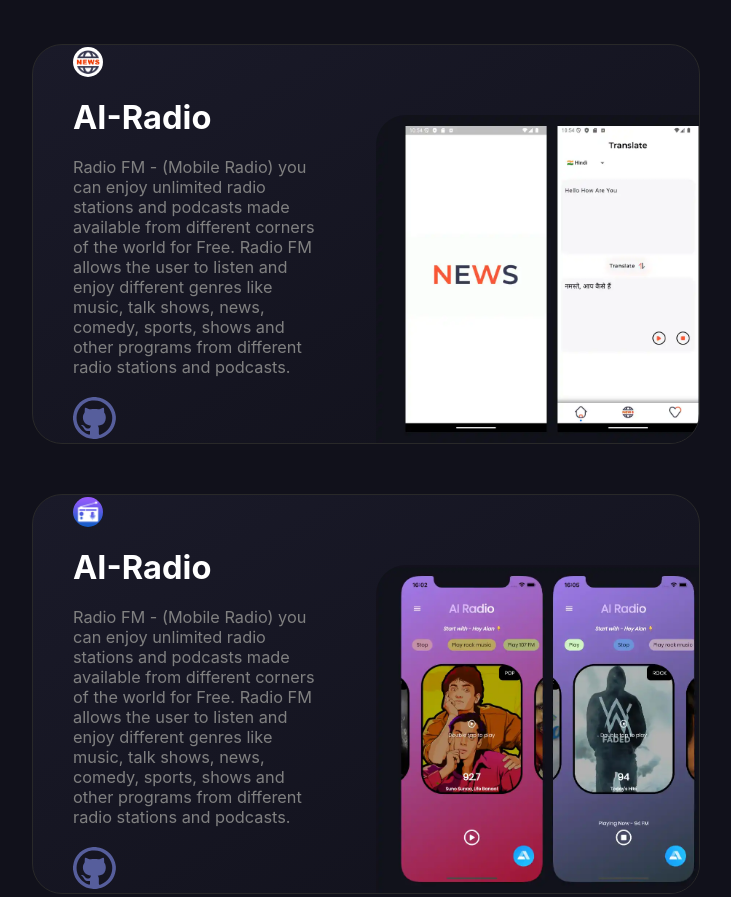
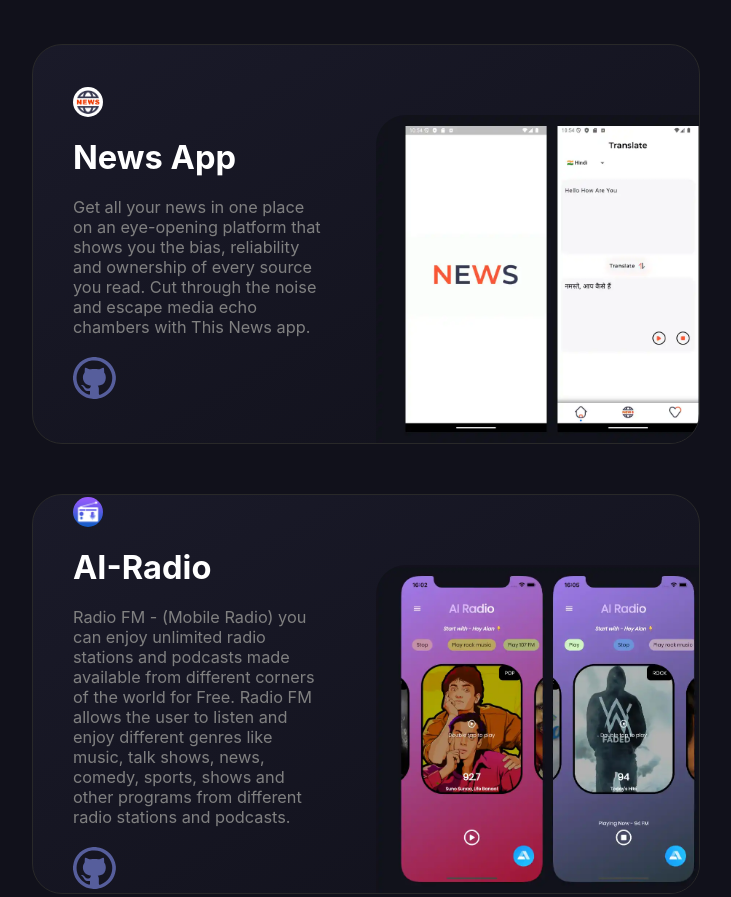
Before and after one commit to naimishvarsani/portfolio, a plain HTML site: page index.html in a window 1280 px wide. Shown: the part 3788-4685 px from the top of the page, without its empty margins (274-1005 px from the left). Drawn offline with nearby package versions, Linux system fonts and the light colour scheme; animation ran at ten frames a second; a web font is replaced by a local one.

Commit message:
chnage discription

```diff
--- a/index.html
+++ b/index.html
@@ -430,12 +430,11 @@
             <div class="project-box project-box5" id="project-box5">
               <div class="info-div">
                 <img src="src/webp/newsIcon.jpg" alt="news favicon" class="faviconforProject" />
-                <article class="ProjectHeading">AI-Radio</article>
+                <article class="ProjectHeading">News App</article>
                 <p class="ProjectDescription">
-                  Radio FM - (Mobile Radio) you can enjoy unlimited radio stations and podcasts made available from
-                  different corners of the world for Free. Radio FM allows the user to listen and enjoy different genres
-                  like music, talk shows, news, comedy, sports, shows and other programs from different radio stations
-                  and podcasts.
+                  Get all your news in one place on an eye-opening platform that shows you the bias, reliability and
+                  ownership of every
+                  source you read. Cut through the noise and escape media echo chambers with This News app.
                 </p>
                 <div class="project-buttons">
                   <a href="https://github.com/naimishvarsani/newsApp" target="_blank" class="github-redirect"
```
